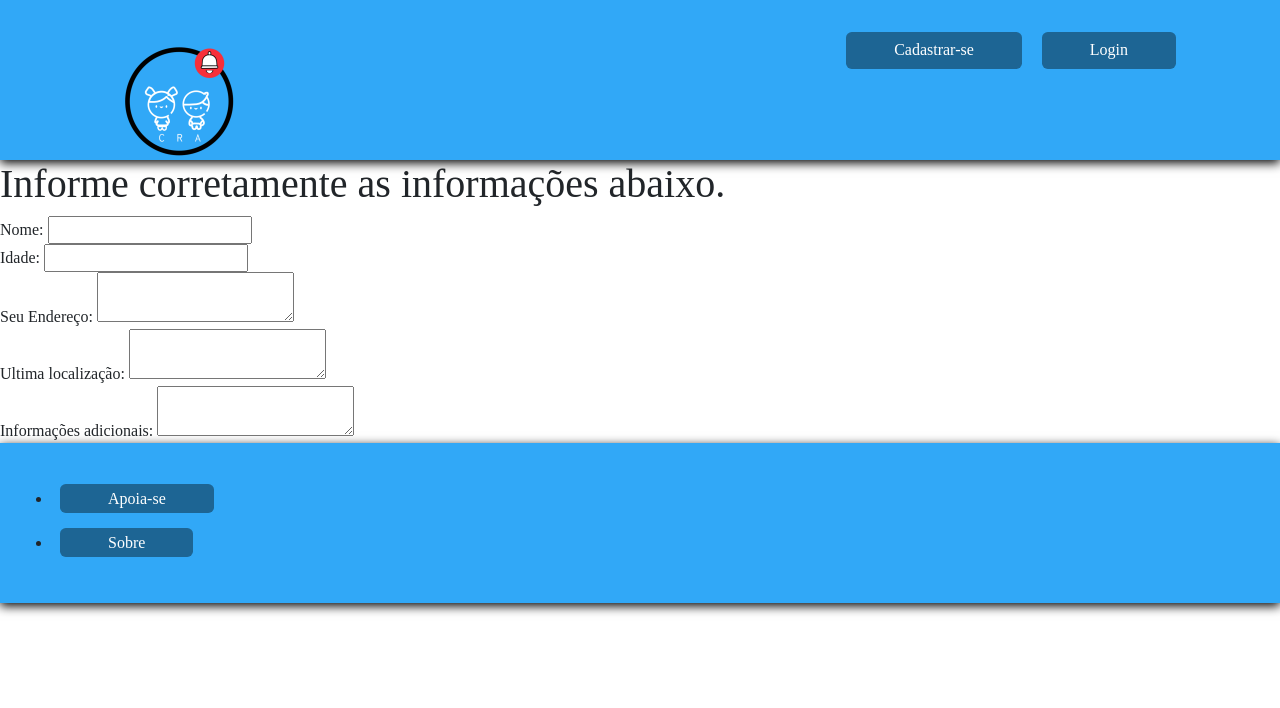
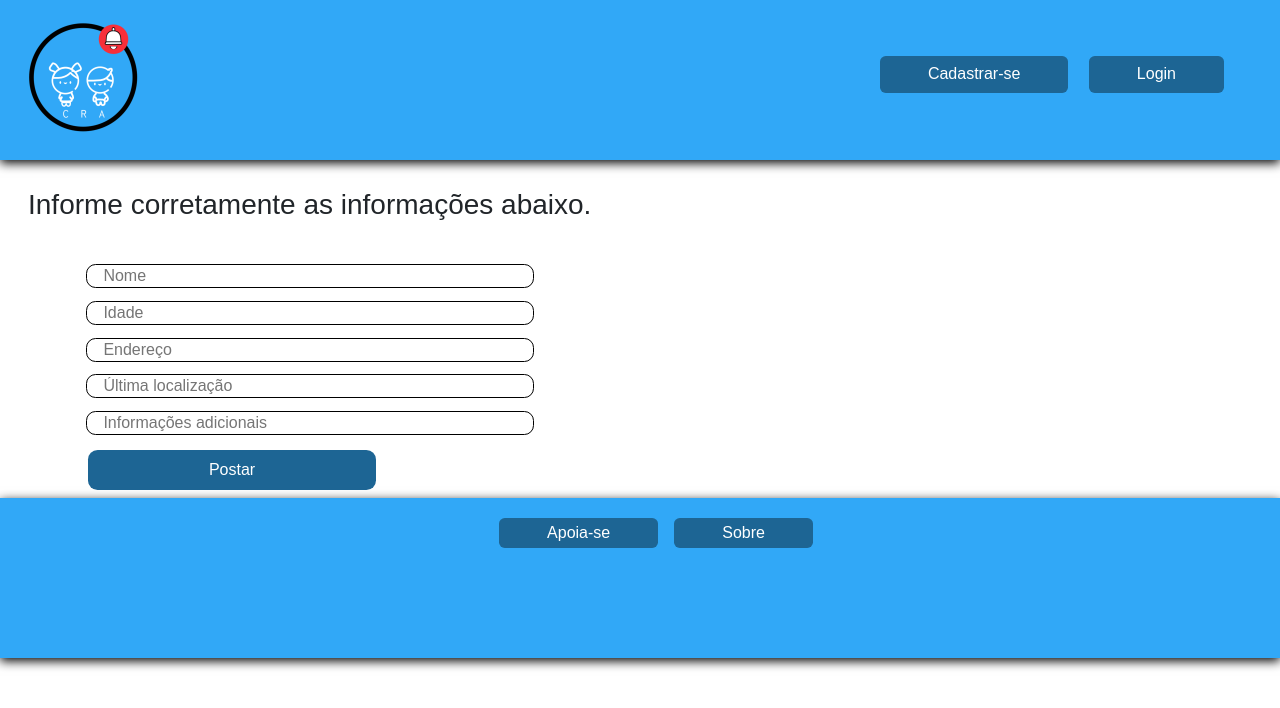
Before and after one commit to madokaDivina/CRA, a plain HTML site: page postagem.html in a window 1280 px wide. Drawn offline with nearby package versions, Linux system fonts and the light colour scheme.

Commit message:
arrumei o design

```diff
--- a/css/index.css
+++ b/css/index.css
@@ -1,9 +1,8 @@
 *{
     padding: 0;
     margin: 0;
-    font-family: 'sans-serif';
+    font-family: Arial, sans-serif;
 }
-
 
 .logo img{
     height: 10em;
@@ -14,12 +13,6 @@
     font-weight: bold;
     text-align: center;
     text-transform: uppercase;
-    font-family: 'Courier New', Courier, monospace;
-
-}
-
-#desc{
-    font-family: 'Courier New', Courier, monospace;
 }
 
 header{
@@ -27,35 +20,42 @@ header{
     box-shadow: 0px 3px 10px black;
     height: 10em;
 }
-.nav-bar{
+
+nav{
     display: flex;
     justify-content:space-between;
-    padding: 1.5rem 6rem;
 }
+
+.loginibutton{
+    display:block;
+    padding: 3em;
+}
+
 .logo{
     display: flex;
     align-items: center;
     height: 10rem;
 }
+
 .nav-list{
     display: flex;
     align-items: center;
+}
 
-}
 .nav-list ul{
     display: flex;
     justify-content: center;
     list-style: none;
 }
+
 .nav-item{
     margin: 20px;
+    list-style: none;
 }
-
-
 
 .contenedor{
     max-width: 1200px;
-    padding: 10px;
+    padding: 1em;
     margin: auto;
     display: flex;
     justify-content: space-between;
@@ -71,24 +71,25 @@ header{
     width: 100%;
     transition: .3s;
 }
+
 .item{
     max-width: 200px;
     margin: auto;
-    border: 0.2em solid black;
+    border: 0.1em solid black;
     border-radius: 10px;
     padding: 20px;
     transition: .3s;
 }
+
 .img-item{
     width: 140px;
     height: 140px;
 }
+
  .item:hover{
     box-shadow: 0 0 10px black;
     scale: 1.05;
 }
-
-
 
  #botao_card{
     text-decoration: none;
@@ -97,40 +98,26 @@ header{
     border: none;
     background-color: #31A8F7;
     color: #fff;
-    padding: 5px 15px;
+    padding: 5px 10px;
     border-radius: 5px;
     cursor: pointer;
 }
 
-
 .mobile-menu-icon{
     display: none;
 }
+
 .mobile-menu{
     display: none;
 }
-
-
 
 #criar{
     text-decoration: none;
     border: none;
     border-radius: 0.36em;
     color: white;
-    background-color: #1d6594;
-    padding: 0.4em 3em;
-    margin: 0.5em;
     -webkit-transition: 0.5s;
     transition: 0.5s;
-  }
-
- #criar {
-    border: 0.2em solid #1d6594;
-
-  }
-
-  #criar{
-    border:none;
     background-color: #1d6594;
     padding: 0.4em 3em;
     margin:0.5em;
@@ -147,5 +134,4 @@ header{
     margin: 0.5em;
     -webkit-transition: 0.5s;
     transition: 0.5s;
-
 }
--- a/css/info.css
+++ b/css/info.css
@@ -15,7 +15,9 @@ div{
     border-radius: 10px;
 }
 
-
+body{
+  display: ruby-text;
+}
 
    #logo{
     position: 50%;
--- /dev/null
+++ b/css/postagem.css
@@ -0,0 +1,92 @@
+*{
+    padding: 0;
+    margin: 0;
+    font-family: Arial, sans-serif;
+}
+
+.logo img{
+    height: 10em;
+}
+
+header{
+    background-color: #31A8F7;
+    box-shadow: 0px 3px 10px black;
+    height: 10em;
+}
+h3{
+    padding: 1em;
+    align-items: center;
+}
+
+nav{
+    display: flex;
+    justify-content:space-between;
+}
+
+.loginibutton{
+    display:block;
+    padding: 3em;
+}
+
+.logo{
+    display: flex;
+    align-items: center;
+    height: 10rem;
+}
+
+header ul{
+    display: flex;
+    justify-content: center;
+    list-style: none;
+}
+
+#criar{
+    text-decoration: none;
+    border: none;
+    border-radius: 0.36em;
+    color: white;
+    -webkit-transition: 0.5s;
+    transition: 0.5s;
+    background-color: #1d6594;
+    padding: 0.4em 3em;
+    margin:0.5em;
+    cursor: POINTER;
+  }
+
+  #bot{
+    text-decoration: none;
+    border: none;
+    border-radius: 0.36em;
+    color: white;
+    background-color: #1d6594;
+    padding: 0.4em 3em;
+    margin: 0.5em;
+    -webkit-transition: 0.5s;
+    transition: 0.5s;
+  }
+
+form{
+    padding: 0em 5em;
+    display: grid;
+
+}
+
+input {
+    margin: 0.4em;
+    padding: 0.5em 1em;
+    height: 1.5em;
+    width: 28em;
+    border: 1px solid #000;
+    border-radius: 0.6em;
+}
+
+.button {
+    margin: 0.5em;
+    height: 2.5em;
+    width: 18em;
+    padding: 0.5em 1em;
+    border: none;
+    border-radius: 0.6em;
+    background-color: #1d6594;
+    color: white;
+}
--- a/postagem.html
+++ b/postagem.html
@@ -7,14 +7,7 @@
     <link href="https://cdn.jsdelivr.net/npm/bootstrap@5.3.3/dist/css/bootstrap.min.css" rel="stylesheet" integrity="sha384-QWTKZyjpPEjISv5WaRU9OFeRpok6YctnYmDr5pNlyT2bRjXh0JMhjY6hW+ALEwIH" crossorigin="anonymous">
     <script src="https://cdn.jsdelivr.net/npm/bootstrap@5.3.3/dist/js/bootstrap.bundle.min.js" integrity="sha384-YvpcrYf0tY3lHB60NNkmXc5s9fDVZLESaAA55NDzOxhy9GkcIdslK1eN7N6jIeHz" crossorigin="anonymous"></script>
     <title>Child Rescue Alert</title>
-
-    <link rel="stylesheet" href="css/index.css" />
-
-    <style type="text/css">
-
-
-
-    </style>
+    <link rel="stylesheet" href="css/postagem.css" />
 </head>
 <body>
     <header>
@@ -28,42 +21,22 @@
           <a id ="criar" type="submit" href="login.html">Login</a>
         </div>
       </nav>
+    </header>
 
-
-    </header>
-    <h1>Informe corretamente as informações abaixo.</h1>
+    <h3>Informe corretamente as informações abaixo.</h3>
     <form action="/pagina-processa-dados-do-form" method="post">
-        <div>
-          <label for="nome">Nome:</label>
-          <input type="text" id="nome" />
-        </div>
-        <div>
-          <label for="Idade">Idade:</label>
-          <input type="idade" id="idade" />
-        </div>
-        <div>
-            <label for="msg">Seu Endereço:</label>
-            <textarea id="msg"></textarea>
-          </div>
-        <div>
-            <label for="msg">Ultima localização:</label>
-            <textarea id="msg"></textarea>
-          </div>
-        <div>
-          <label for="msg">Informações adicionais:</label>
-          <textarea id="msg"></textarea>
-        </div>
+        <input type="text" placeholder="Nome" id="nome">
+        <input type="text" placeholder="Idade" id="Idade">
+        <input type="text" placeholder="Endereço" id="Endereço">
+        <input type="text" placeholder="Última localização" id="Última-localização">
+        <input type="text" placeholder="Informações adicionais" id="Informações-adicionais">
+        <button class="button">Postar</button>
     </form>
-
     <header><br>
       <ul>
           <li class="nav-item"><a href="apoia-se.html" id="bot">Apoia-se</a></li>
           <li class="nav-item"><a href="sobre.html" id="bot">Sobre</a></li>
       </ul>
-              </div>
-        </nav>
-
-
   </header>
 </body>
 </html>
```
Also changed, not shown: index.html (+5 -20 lines). Lines whose indentation alone changed are shown as unchanged.
